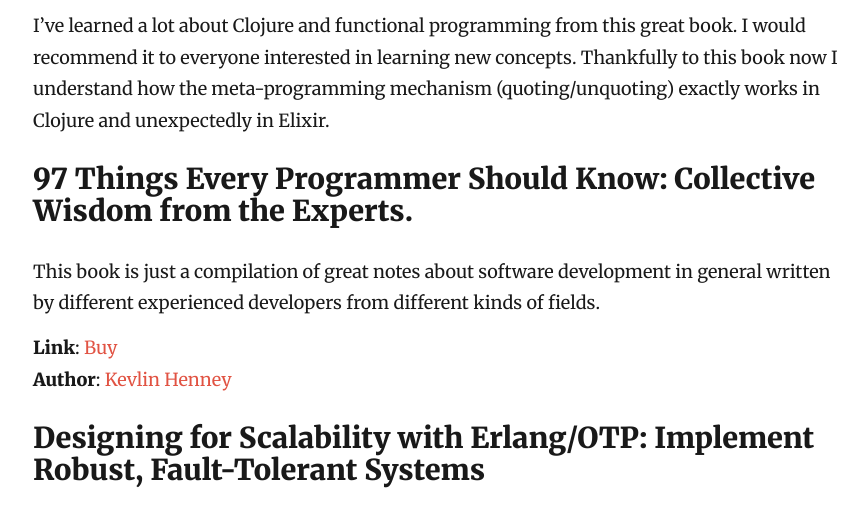
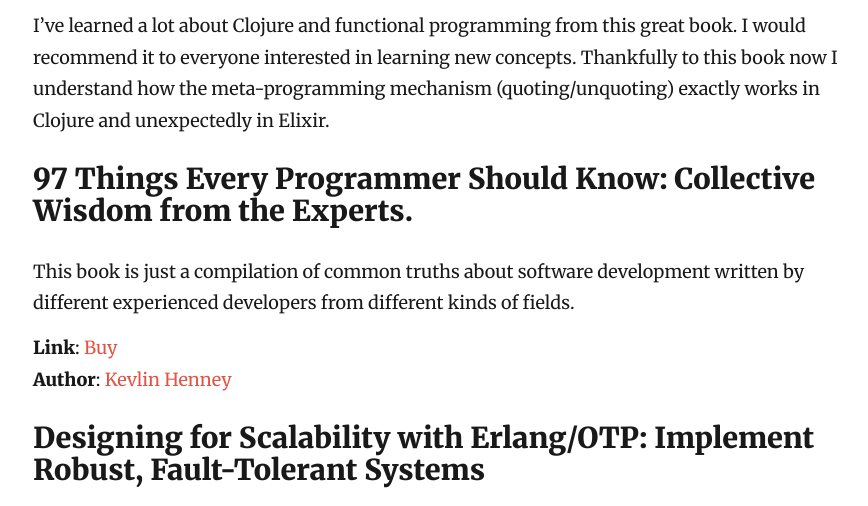
Before and after one commit to lk-geimfari/lk-geimfari.github.io, a Jekyll site: the page built from _posts/2020-09-27-ten-books-which-i-read-this-year.md, in a window 1280 px wide and 900 px high, scrolled down 2300 px, cut to the strip 0-506 px from the top of the window. Shown: the whole strip, without its empty margins (196-1064 px from the left). Built offline with Jekyll 4.4.1, drawn with Linux system fonts in a browser that asks for light colours; nearby versions of some CDN libraries; comment, search, counter and statistics services are not loaded.

Commit message:
Fix typos

```diff
--- a/_posts/2020-09-27-ten-books-which-i-read-this-year.md
+++ b/_posts/2020-09-27-ten-books-which-i-read-this-year.md
@@ -61,7 +61,7 @@
 
 ## 97 Things Every Programmer Should Know: Collective Wisdom from the Experts.
 
-This book is just a compilation of great notes about software development in general written by different experienced
+This book is just a compilation of common truths about software development written by different experienced
 developers from different kinds of fields.
 
 **Link**: [Buy](https://www.oreilly.com/library/view/97-things-every/9780596809515/)<br>
```
